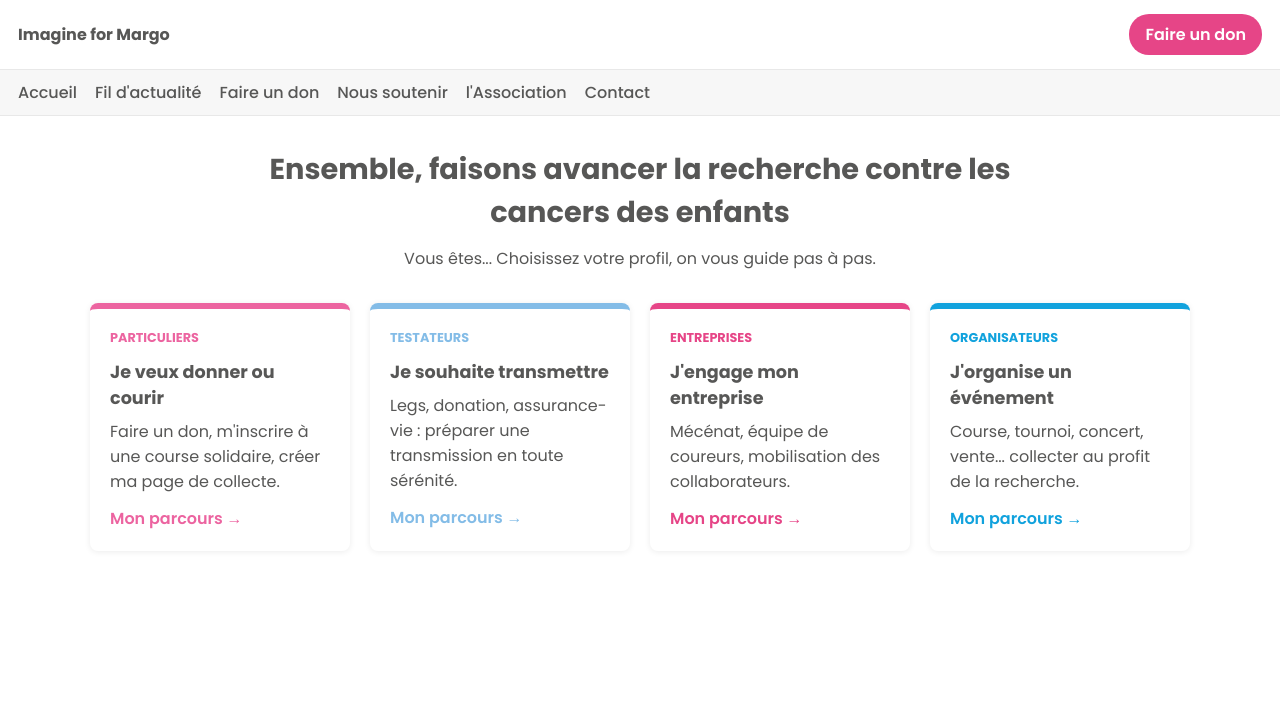
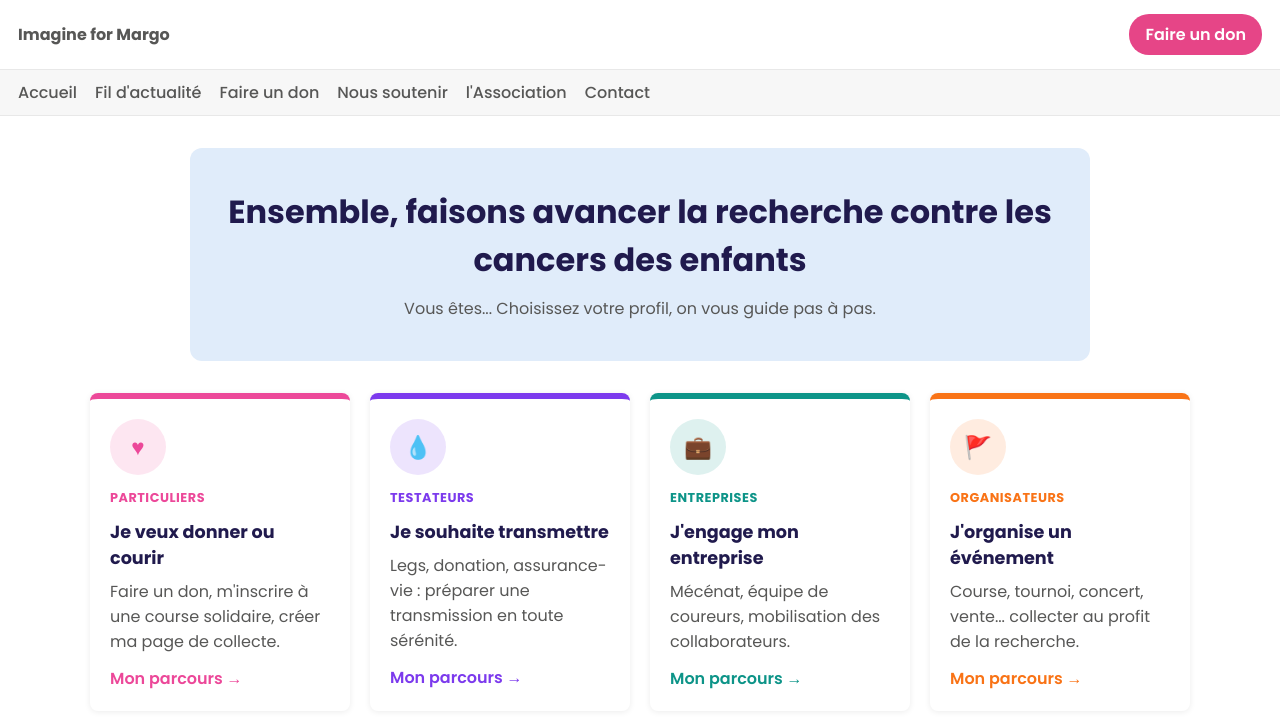
Before and after one commit to Exaltemps-solidaire/edition20-team06, a Next.js app in the folder frontend/: page / in a window 1280 px wide. Shown: the top 728 px of the page. Built offline with nearby package versions, Linux system fonts and the light colour scheme.

Commit message:
Itération 5 : accueil fidèle au croquis ecran-01 (icônes et couleurs par profil)
Co-Authored-By: Claude Sonnet 5 <noreply@anthropic.com>

```diff
--- a/frontend/src/app/globals.css
+++ b/frontend/src/app/globals.css
@@ -71,12 +71,17 @@ body {
 
 .hero {
   text-align: center;
-  max-width: 760px;
+  max-width: 900px;
   margin: 0 auto 32px;
+  background: #e0ecfa;
+  border-radius: 12px;
+  padding: 40px 24px;
 }
 
 .hero h1 {
-  font-size: 1.8rem;
+  font-size: 2rem;
+  font-weight: 800;
+  color: #201a4d;
   margin-bottom: 12px;
 }
 
@@ -96,15 +101,29 @@ body {
   padding: 20px;
 }
 
+.profil-carte-icone {
+  display: flex;
+  align-items: center;
+  justify-content: center;
+  width: 56px;
+  height: 56px;
+  border-radius: 50%;
+  font-size: 1.4rem;
+  margin-bottom: 14px;
+}
+
 .profil-carte-kicker {
   font-weight: 700;
   text-transform: uppercase;
+  letter-spacing: 0.04em;
   font-size: 0.8rem;
   margin-bottom: 8px;
 }
 
 .profil-carte h2 {
   font-size: 1.1rem;
+  font-weight: 800;
+  color: #201a4d;
   margin-bottom: 8px;
 }
 
--- a/frontend/src/app/page.tsx
+++ b/frontend/src/app/page.tsx
@@ -11,6 +11,13 @@ export default function Home() {
       <ul className="profils-cartes">
         {listerProfils().map((profil) => (
           <li key={profil.slug} className="profil-carte" style={{ borderTopColor: profil.couleur }}>
+            <span
+              className="profil-carte-icone"
+              style={{ background: `${profil.couleur}22`, color: profil.couleur }}
+              aria-hidden="true"
+            >
+              {profil.icone}
+            </span>
             <p className="profil-carte-kicker" style={{ color: profil.couleur }}>
               {profil.nom}
             </p>
--- a/frontend/src/lib/profils.ts
+++ b/frontend/src/lib/profils.ts
@@ -2,17 +2,20 @@ export type Profil = {
   slug: string;
   nom: string;
   couleur: string;
+  icone: string;
   accroche: string;
   description: string;
   cta: string;
 };
 
-// Couleurs reprises de la charte graphique (passation/prototype/index.html, --i4m-*).
+// Couleurs et icônes reprises du croquis passation/croquis/ecran-01 (⚠️ hors charte graphique officielle
+// pour testateurs/entreprises/organisateurs — à faire confirmer par les cadreurs, cf. ITERATIONS.md Itération 5).
 const PROFILS: readonly Profil[] = [
   {
     slug: "particuliers",
     nom: "Particuliers",
-    couleur: "#ec64a0",
+    couleur: "#ec4899",
+    icone: "♥",
     accroche: "Je veux donner ou courir",
     description: "Faire un don, m'inscrire à une course solidaire, créer ma page de collecte.",
     cta: "Faire un don",
@@ -20,7 +23,8 @@ const PROFILS: readonly Profil[] = [
   {
     slug: "testateurs",
     nom: "Testateurs",
-    couleur: "#83bce7",
+    couleur: "#7c3aed",
+    icone: "💧",
     accroche: "Je souhaite transmettre",
     description: "Legs, donation, assurance-vie : préparer une transmission en toute sérénité.",
     cta: "Préparer ma transmission",
@@ -28,7 +32,8 @@ const PROFILS: readonly Profil[] = [
   {
     slug: "entreprises",
     nom: "Entreprises",
-    couleur: "#e64587",
+    couleur: "#0d9488",
+    icone: "💼",
     accroche: "J'engage mon entreprise",
     description: "Mécénat, équipe de coureurs, mobilisation des collaborateurs.",
     cta: "Devenir partenaire",
@@ -36,7 +41,8 @@ const PROFILS: readonly Profil[] = [
   {
     slug: "organisateurs",
     nom: "Organisateurs",
-    couleur: "#11a2dd",
+    couleur: "#f97316",
+    icone: "🚩",
     accroche: "J'organise un événement",
     description: "Course, tournoi, concert, vente... collecter au profit de la recherche.",
     cta: "Organiser une action",
```
Also changed, not shown: 2 other files (tests, documents, lock files or other folders).
